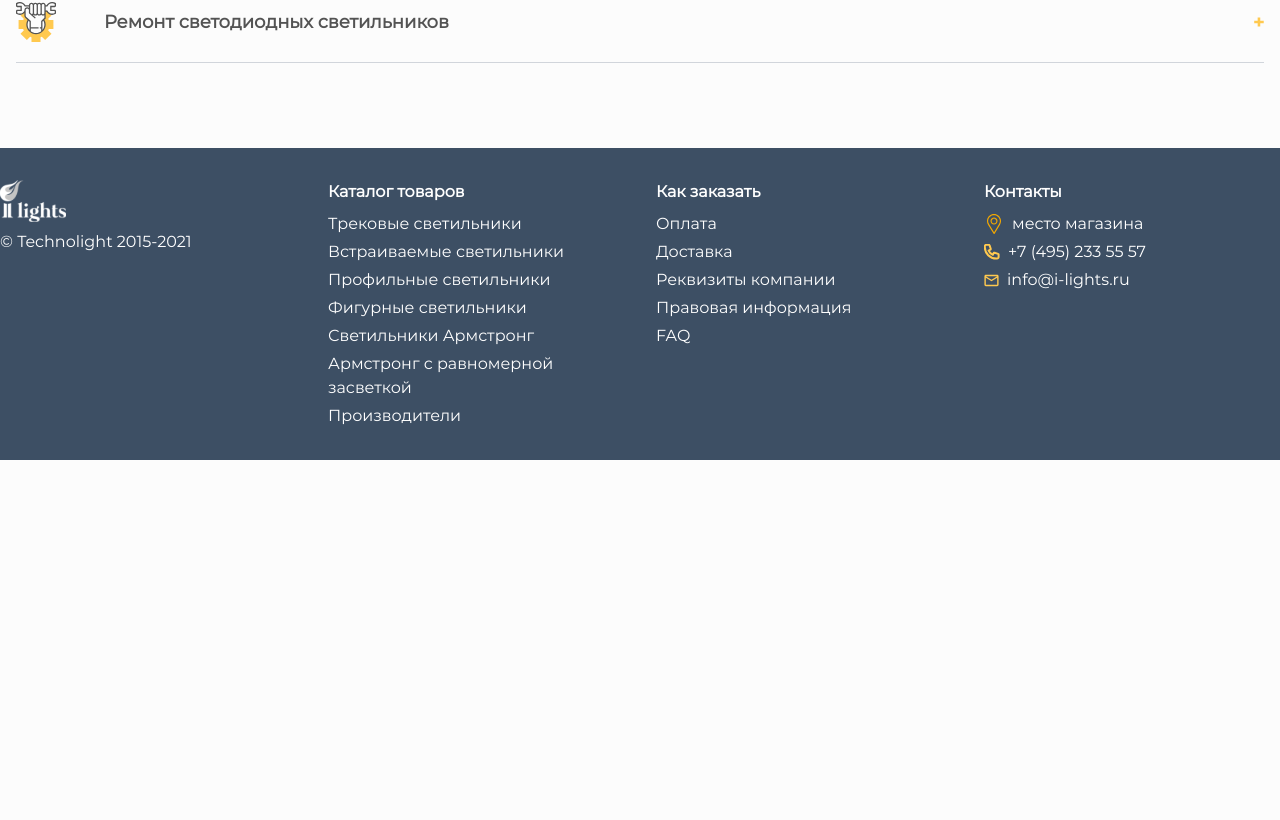
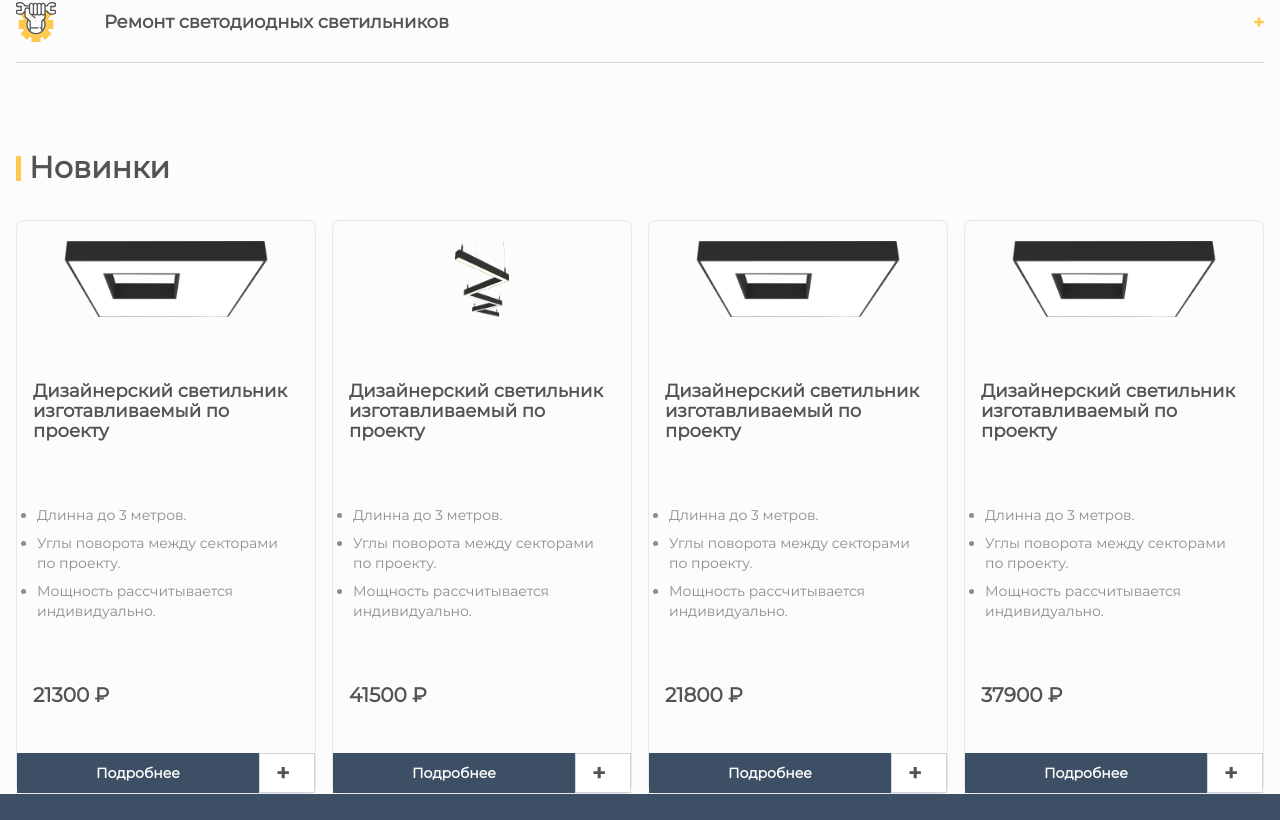
Before and after one commit to 89811421793/lamps, a Next.js app: page / in a window 1280 px wide. Shown: the part 1560-2380 px from the top of the page. Before the commit the page ends 2020 px from the top, so only its background shows below. Built offline with nearby package versions, Linux system fonts and the light colour scheme.

Commit message:
карточки товаров (набросок)

```diff
--- /dev/null
+++ b/src/app/components/Card.tsx
@@ -0,0 +1,47 @@
+import React from 'react';
+
+type CardProps = {
+    url: string;
+    title: string;
+    price: number;
+    id: string;
+    features?: { id: string; text: string }[];
+};
+
+const Card: React.FC<CardProps> = ({ url, title, price, id, features = [] }) => {
+    return (
+        <div className="border rounded-lg flex flex-col h-full space-y-8 mx-0">
+            <div className="flex justify-center items-center h-24 mb-4 pt-[20px]">
+                {url.includes('prod1') ? (
+                    <img src={url} alt={title} className="w-[256px] h-full object-contain rounded-t-lg" />
+                ) : (
+                    <img src={url} alt={title} className="w-[128px] h-full object-contain rounded-t-lg" />
+                )}
+            </div>
+            <h1 className="text-darkgrey font-bold text-lg leading-5 mb-4 p-4">{title}</h1>
+            <ul className="list-disc pl-5 space-y-2 mb-4 p-4">
+                {features.map((feature) => (
+                    <li key={feature.id} className="text-shortDesc font-light text-sm leading-5">
+                        {feature.text}
+                    </li>
+                ))}
+            </ul>
+            <span className="text-darkgrey font-bold text-xl leading-5 mb-4 p-4">{price} ₽</span>
+            <div className="flex w-full space-x-0">
+                <a
+                    href={`/product/${id}`}
+                    className="flex items-center justify-center bg-accent text-white font-semibold text-sm leading-5 h-10 flex-grow"
+                >
+                    Подробнее
+                </a>
+                <button
+                    className="flex items-center justify-center border border-gray-300 bg-white text-darkgrey font-semibold text-sm leading-5 h-10 w-14"
+                >
+                    <img src="/add_grey.svg" alt="Добавить" className="mr-2" />
+                </button>
+            </div>
+        </div>
+    );
+};
+
+export default Card;
--- /dev/null
+++ b/src/app/components/sections/mainpage/Latest.tsx
@@ -0,0 +1,74 @@
+import React from 'react';
+import SectionTitle from '../../SectionTitle';
+import Card from '../../Card';
+
+
+const Latest = () => {
+    // Массив данных для карточек
+    const cards = [
+        {
+            url: '/prod1.png',
+            title: 'Дизайнерский светильник изготавливаемый по проекту',
+            price: 21300,
+            id: '1',
+            features: [
+                { id: '1', text: 'Длинна до 3 метров.' },
+                { id: '2', text: 'Углы поворота между секторами по проекту.' },
+                { id: '3', text: 'Мощность рассчитывается индивидуально.' },
+            ],
+        },
+        {
+            url: '/prod2.png',
+            title: 'Дизайнерский светильник изготавливаемый по проекту',
+            price: 41500,
+            id: '2',
+            features: [
+                { id: '1', text: 'Длинна до 3 метров.' },
+                { id: '2', text: 'Углы поворота между секторами по проекту.' },
+                { id: '3', text: 'Мощность рассчитывается индивидуально.' },
+            ],
+        },
+        {
+            url: '/prod1.png',
+            title: 'Дизайнерский светильник изготавливаемый по проекту',
+            price: 21800,
+            id: '3',
+            features: [
+                { id: '1', text: 'Длинна до 3 метров.' },
+                { id: '2', text: 'Углы поворота между секторами по проекту.' },
+                { id: '3', text: 'Мощность рассчитывается индивидуально.' },
+            ],
+        },
+        {
+            url: '/prod1.png',
+            title: 'Дизайнерский светильник изготавливаемый по проекту',
+            price: 37900,
+            id: '4',
+            features: [
+                { id: '1', text: 'Длинна до 3 метров.' },
+                { id: '2', text: 'Углы поворота между секторами по проекту.' },
+                { id: '3', text: 'Мощность рассчитывается индивидуально.' },
+            ],
+        },
+    ];
+
+    return (
+        <section>
+            <SectionTitle title="Новинки" />
+            <div className="grid grid-cols-1 sm:grid-cols-2 md:grid-cols-4 gap-4">
+                {cards.map(card => (
+                    <Card
+                        key={card.id}
+                        url={card.url}
+                        title={card.title}
+                        price={card.price}
+                        id={card.id}
+                        features={card.features}
+                    />
+                ))}
+            </div>
+        </section>
+    );
+};
+
+export default Latest;
--- a/src/app/page.tsx
+++ b/src/app/page.tsx
@@ -1,6 +1,7 @@
 import Container from "./components/Container";
 import CatalogSection from "./components/sections/mainpage/CatalogSection";
 import Hero from "./components/sections/mainpage/Hero";
+import Latest from "./components/sections/mainpage/Latest";
 import ServicesSection from "./components/sections/mainpage/ServicesSection";
 
 type CatalogItem = {
@@ -79,6 +80,7 @@ export default async function Home() {
       <Container>
         <CatalogSection items={items} />
         <ServicesSection items={serviceItems} />
+        <Latest/>
       </Container>
     </main>
   );
```
